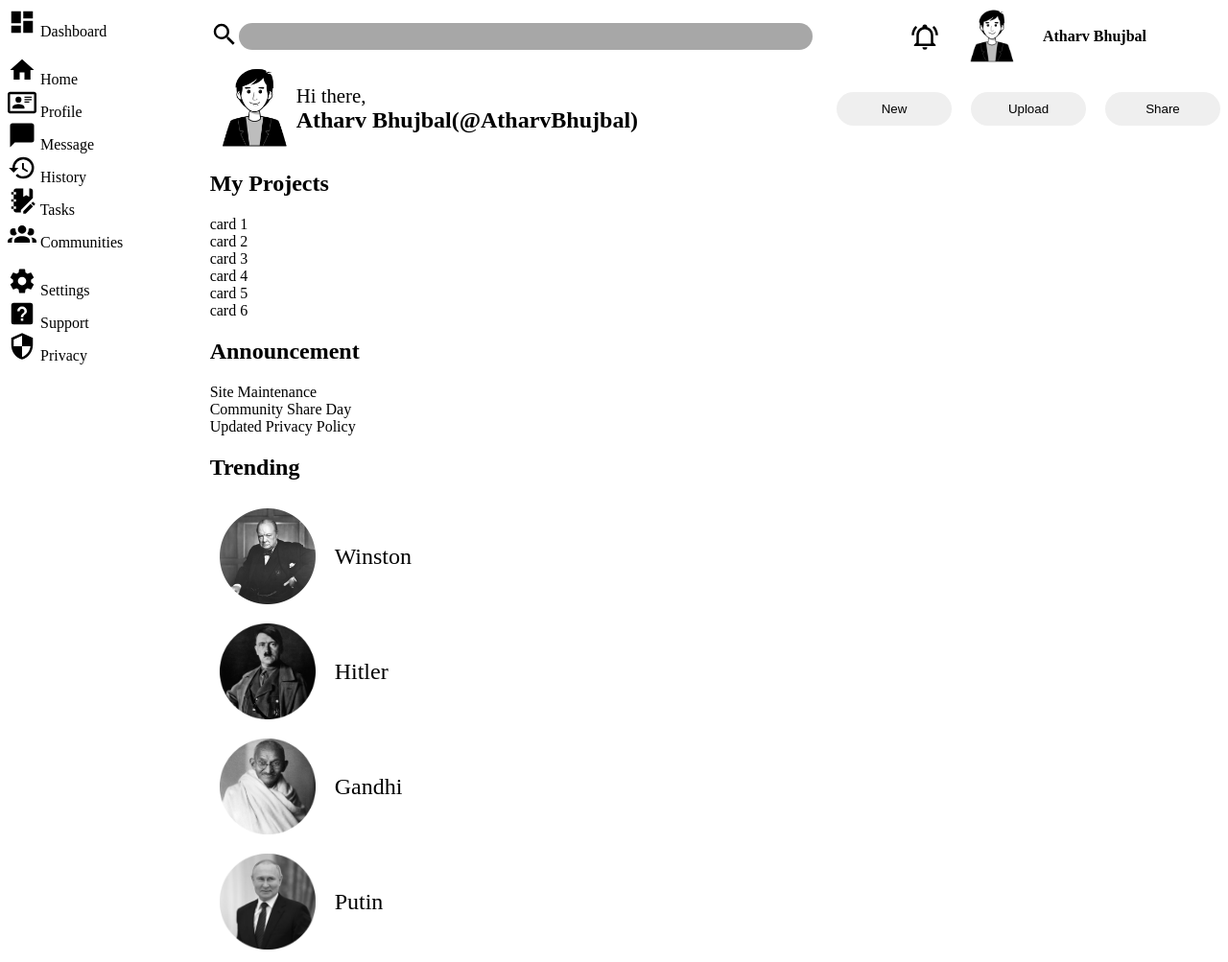
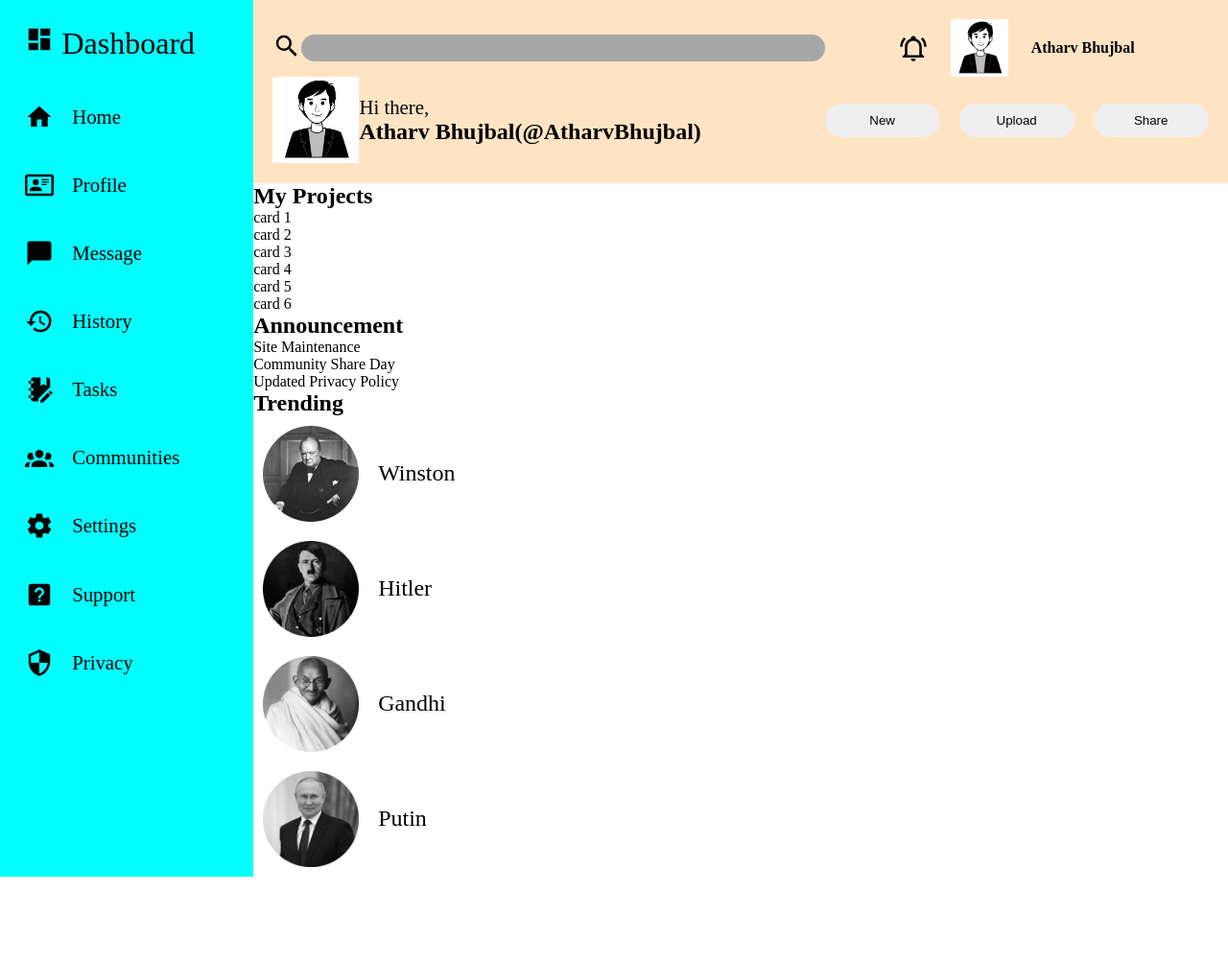
Before and after one commit to AtharvBhujbal/Admin_Dashboard, a plain HTML site: page index.html in a window 1280 px wide. Shown: the whole page at 96% size. After the commit the page ends 914 px from the top, so only its background shows below. Drawn offline with Linux system fonts and the light colour scheme.

Commit message:
Updated Dashboard layout

```diff
--- a/style.css
+++ b/style.css
@@ -1,3 +1,7 @@
+*{
+    margin: 0;
+    padding: 0;
+}
 svg{
     width: 30px;
 }
@@ -25,9 +29,31 @@ button{
 }
 .container{
     display: grid;
-    grid-template-columns: 1fr 5fr;
+    grid-template-columns: 1.3fr 5fr;
+}
+.dashboard{
+    background-color: aqua;
+    padding: 10%;
+}
+.dashboard .logo{
+    font-size: 2rem;
+    padding-bottom: 10%;
+}
+.menu,.list1,.list2{
+    display: flex;
+    flex-direction: column;
+    gap: 20px;
+}
+.menu>ul>li{
+    padding-top: 10%;
+    display: grid;
+    grid-template-columns: 0.3fr 1fr;
+    align-items: center;
+    font-size: 1.3rem;
 }
 .nav{
+    padding: 2%;
+    background-color: bisque;
     display: grid;
     grid-template-columns: 5fr 3fr;
 }
@@ -39,7 +65,7 @@ button{
     background-color: rgb(167, 167, 167);
     border: 0;
     padding: 5px;
-    width: 90%;
+    width: 100%;
     height: 30%;
     border-radius: 20px;
     font-size: 1rem;
@@ -56,9 +82,6 @@ button{
     font-weight: 900;
     font-size: 1.5rem;
 }
-.name_container .name,.name_container p{
-    margin: 0;
-}
 .name_container p{
     font-size: 1.3rem;
 }
```
